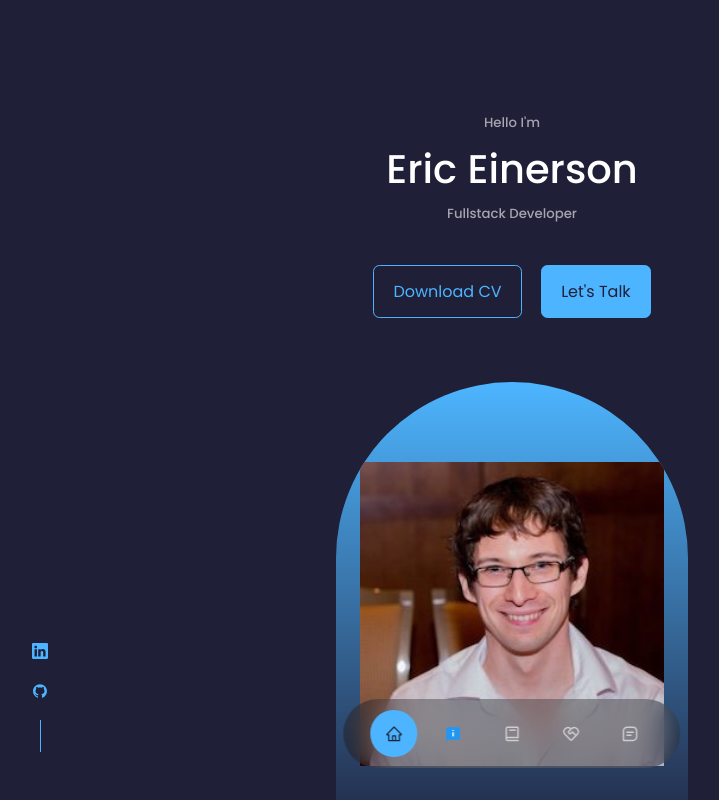
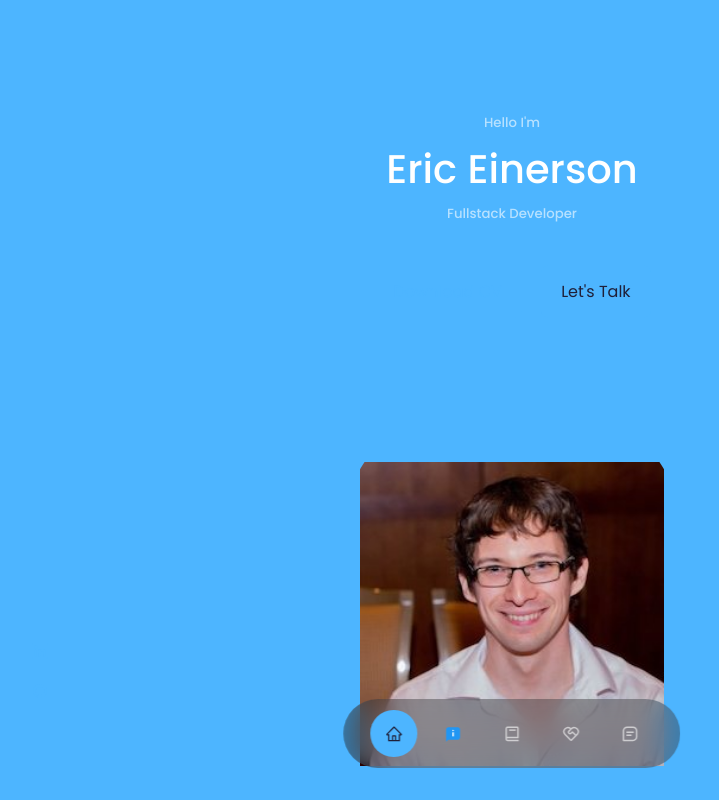
Before and after one commit to ericeinerson/react-portfolio, a React (Create React App) app: page / in a window 1280 px wide. Shown: the top 800 px of the page, without its empty margins (128-847 px from the left). Built offline with nearby package versions, Linux system fonts and the light colour scheme.

Commit message:
changed background color

```diff
--- a/src/index.css
+++ b/src/index.css
@@ -35,7 +35,7 @@ html {
 
 body {
     font-family: 'Poppins', sans-serif;
-    background: var(--color-bg);
+    background: var(--color-primary);
     color: var(--color-white);
     line-height: 1.7;
 }
```
Also changed, not shown: 1 other file (tests, documents, lock files or other folders).
